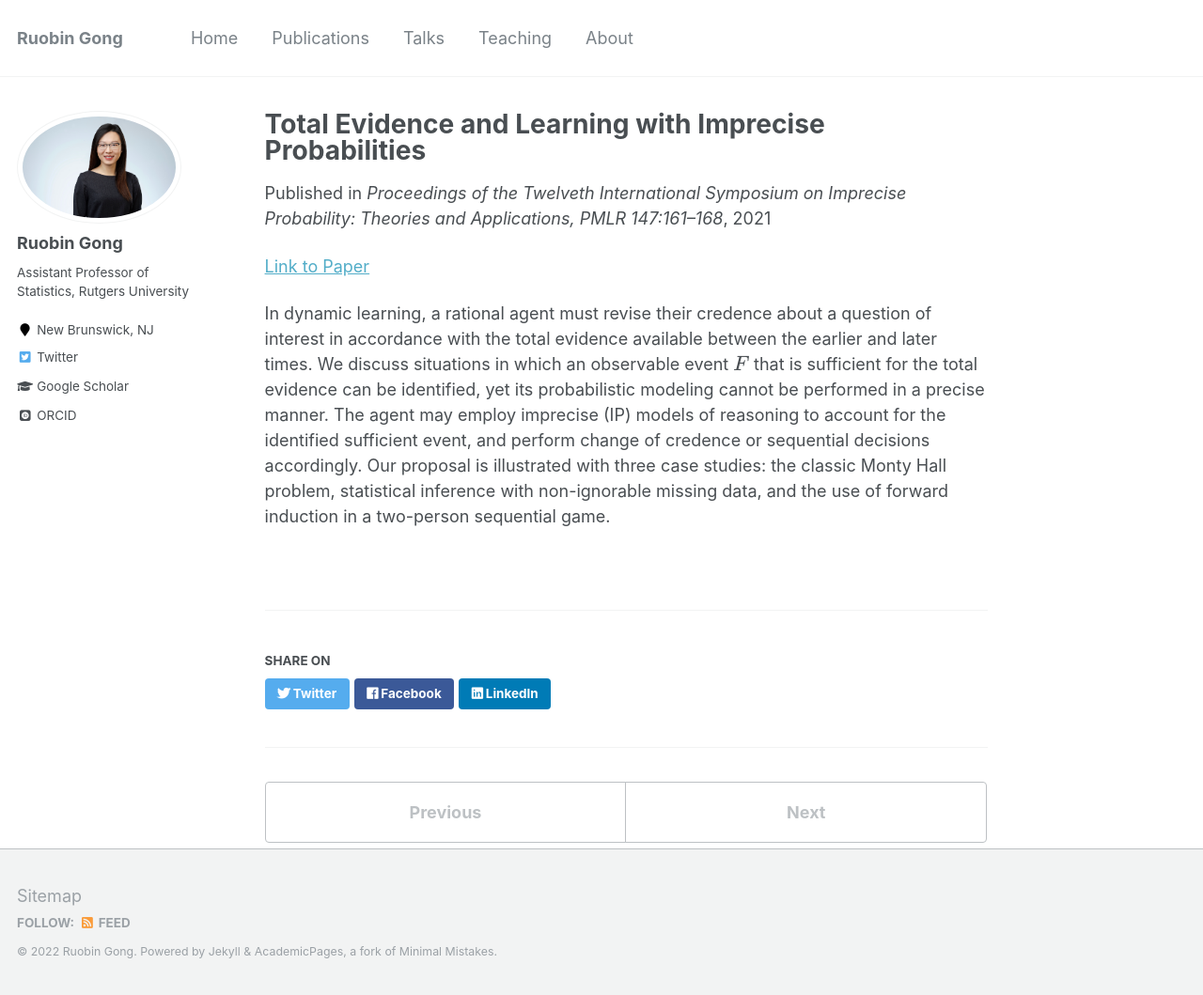
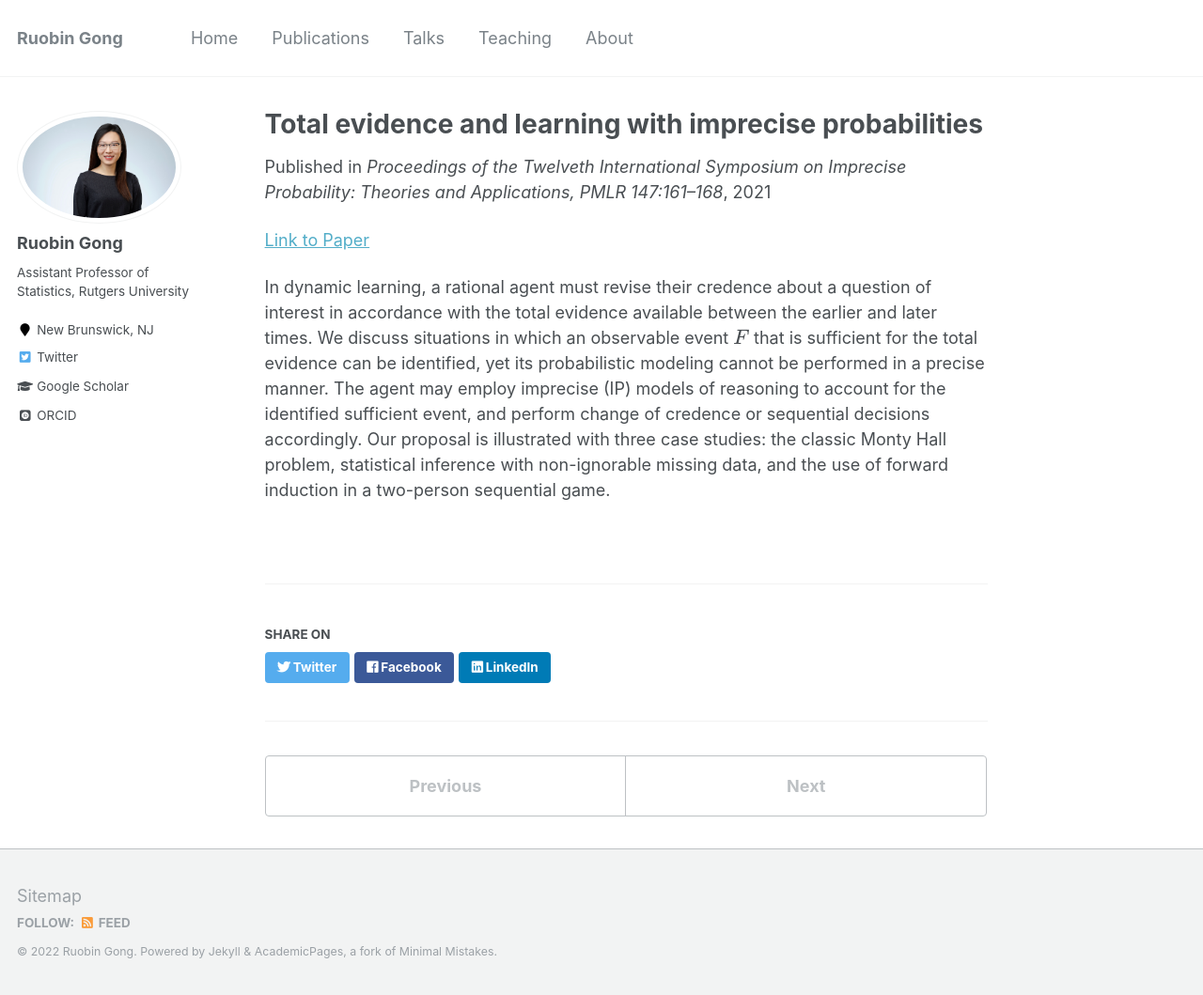
Before and after one commit to RuobinGong/RuobinGong.github.io, a Jekyll site: the page built from _publications_foundation/2021-07-03-total-evidence-ip.md, in a window 1280 px wide and 1059 px high. Shown: the whole window at 94% size. Built offline with Jekyll 4.4.1, drawn with Linux system fonts in a browser that asks for light colours; some web fonts are replaced; formulas are drawn with MathJax 3.

```diff
--- a/_publications_foundation/2021-07-03-total-evidence-ip.md
+++ b/_publications_foundation/2021-07-03-total-evidence-ip.md
@@ -1,5 +1,5 @@
 ---
-title: "Total Evidence and Learning with Imprecise Probabilities"
+title: "Total evidence and learning with imprecise probabilities"
 collection: publications_foundation
 permalink: /publication/2021-07-03-total-evidence-ip
 excerpt: ''
```
